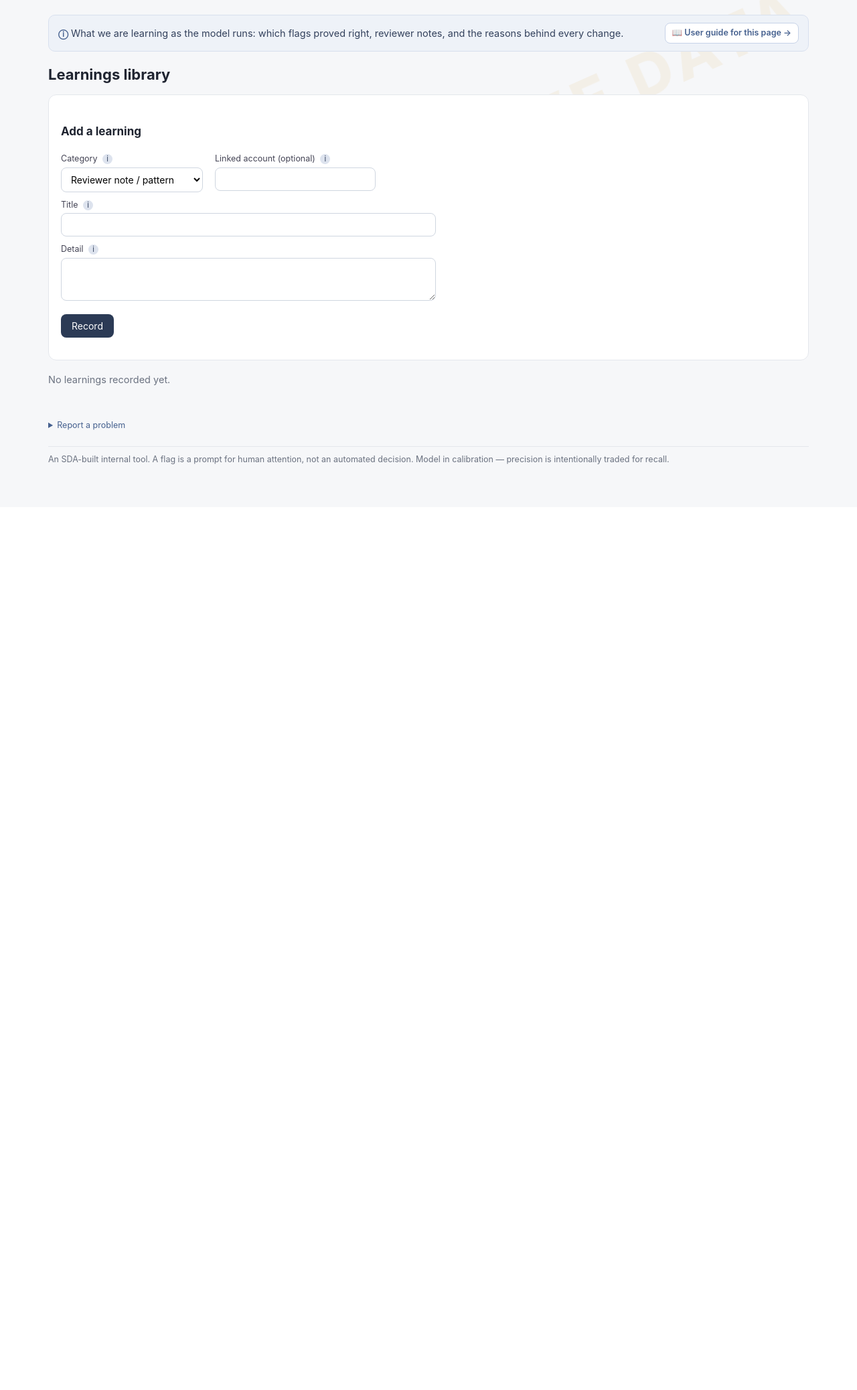
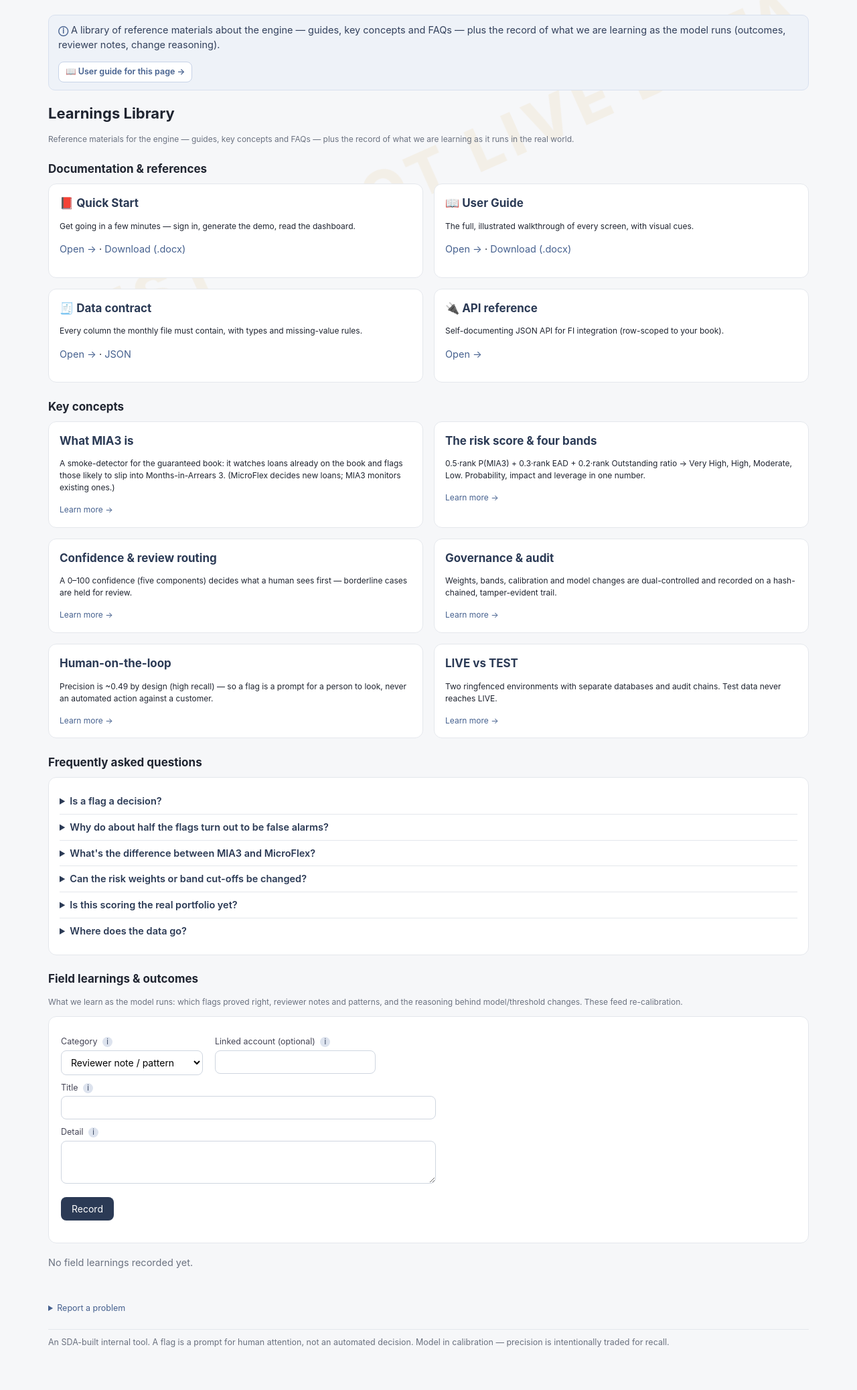
Before and after one commit to nazrulh-creator/mia3-ews-engine, a FastAPI app: page /learnings in a window 1280 px wide. Shown: the part 143-2218 px from the top of the page at 67% size. Before the commit the page ends 836 px from the top, so only its background shows below. Run offline with FastAPI, Linux system fonts and the light colour scheme; the visitor is signed in with stand-in values (Sample User, id 1).

Commit message:
Repurpose Learnings into a reference Learnings Library
- /learnings is now a library: documentation & references (Quick Start,
  User Guide, data contract, API — with open/download links), key-concept
  cards deep-linked to the guide, and an FAQ.
- The field-learnings/outcomes capture (feature 4.8) is retained as a
  clearly-separated section so re-calibration keeps its evidence base.
- Updated the screen purpose and guide section 15 accordingly.

Co-Authored-By: Claude Opus 4.8 <noreply@anthropic.com>

```diff
--- a/app/static/app.css
+++ b/app/static/app.css
@@ -137,3 +137,9 @@ ul.g-seen li{margin:5px 0}
 .qs-card li{margin:5px 0;font-size:13.5px}
 @media(max-width:860px){.qs-grid{grid-template-columns:1fr}.guide{flex-direction:column}
   .guide-toc{position:static;flex-basis:auto;width:100%;max-height:none}}
+
+/* ---- Learnings library FAQ ---- */
+.card details{border-bottom:1px solid var(--line);padding:8px 0}
+.card details:last-child{border-bottom:none}
+.card details summary{cursor:pointer;font-weight:600;color:var(--sda)}
+.card details p{margin:8px 0 2px}
--- a/app/templates/learnings.html
+++ b/app/templates/learnings.html
@@ -1,9 +1,108 @@
 {% extends "base.html" %}
 {% import "_macros.html" as m %}
 {% block content %}
-<h1>Learnings library</h1>
+<h1>Learnings Library</h1>
+<p class="muted small">Reference materials for the engine — guides, key concepts and
+  FAQs — plus the record of what we are learning as it runs in the real world.</p>
+
+<h2>Documentation &amp; references</h2>
+<div class="qs-grid">
+  <div class="qs-card">
+    <h3>📕 Quick Start</h3>
+    <p class="small">Get going in a few minutes — sign in, generate the demo, read the dashboard.</p>
+    <p><a href="/quickstart" target="_blank" rel="noopener">Open →</a> ·
+       <a href="/quickstart/download">Download (.docx)</a></p>
+  </div>
+  <div class="qs-card">
+    <h3>📖 User Guide</h3>
+    <p class="small">The full, illustrated walkthrough of every screen, with visual cues.</p>
+    <p><a href="/guide" target="_blank" rel="noopener">Open →</a> ·
+       <a href="/guide/download">Download (.docx)</a></p>
+  </div>
+  <div class="qs-card">
+    <h3>🧾 Data contract</h3>
+    <p class="small">Every column the monthly file must contain, with types and missing-value rules.</p>
+    <p><a href="/contract" target="_blank" rel="noopener">Open →</a> ·
+       <a href="/api/v1/contract" target="_blank" rel="noopener">JSON</a></p>
+  </div>
+  {% if user.role in ['internal','fi'] %}
+  <div class="qs-card">
+    <h3>🔌 API reference</h3>
+    <p class="small">Self-documenting JSON API for FI integration (row-scoped to your book).</p>
+    <p><a href="/api/docs" target="_blank" rel="noopener">Open →</a></p>
+  </div>
+  {% endif %}
+</div>
+
+<h2>Key concepts</h2>
+<div class="qs-grid">
+  <div class="qs-card">
+    <h3>What MIA3 is</h3>
+    <p class="small">A smoke-detector for the guaranteed book: it watches loans already on the
+      book and flags those likely to slip into Months-in-Arrears 3. (MicroFlex decides new
+      loans; MIA3 monitors existing ones.)</p>
+    <a class="small" href="/guide#flow" target="_blank" rel="noopener">Learn more →</a>
+  </div>
+  <div class="qs-card">
+    <h3>The risk score &amp; four bands</h3>
+    <p class="small">0.5·rank P(MIA3) + 0.3·rank EAD + 0.2·rank Outstanding ratio → Very High,
+      High, Moderate, Low. Probability, impact and leverage in one number.</p>
+    <a class="small" href="/guide#riskscore" target="_blank" rel="noopener">Learn more →</a>
+  </div>
+  <div class="qs-card">
+    <h3>Confidence &amp; review routing</h3>
+    <p class="small">A 0–100 confidence (five components) decides what a human sees first —
+      borderline cases are held for review.</p>
+    <a class="small" href="/guide#confidence" target="_blank" rel="noopener">Learn more →</a>
+  </div>
+  <div class="qs-card">
+    <h3>Governance &amp; audit</h3>
+    <p class="small">Weights, bands, calibration and model changes are dual-controlled and
+      recorded on a hash-chained, tamper-evident trail.</p>
+    <a class="small" href="/guide#tuning" target="_blank" rel="noopener">Learn more →</a>
+  </div>
+  <div class="qs-card">
+    <h3>Human-on-the-loop</h3>
+    <p class="small">Precision is ~0.49 by design (high recall) — so a flag is a prompt for a
+      person to look, never an automated action against a customer.</p>
+    <a class="small" href="/guide#review" target="_blank" rel="noopener">Learn more →</a>
+  </div>
+  <div class="qs-card">
+    <h3>LIVE vs TEST</h3>
+    <p class="small">Two ringfenced environments with separate databases and audit chains.
+      Test data never reaches LIVE.</p>
+    <a class="small" href="/guide#live-test" target="_blank" rel="noopener">Learn more →</a>
+  </div>
+</div>
+
+<h2>Frequently asked questions</h2>
+<div class="card">
+  <details><summary>Is a flag a decision?</summary>
+    <p class="small">No. A flag prioritises an account for a human to review. The engine never
+      takes automated action against a customer while precision is being calibrated.</p></details>
+  <details><summary>Why do about half the flags turn out to be false alarms?</summary>
+    <p class="small">The model is deliberately tuned for high recall — to catch most at-risk
+      accounts early. Precision (~0.49) is the trade-off. The confidence gate and the human
+      review queue are how that trade-off is managed in practice.</p></details>
+  <details><summary>What's the difference between MIA3 and MicroFlex?</summary>
+    <p class="small">MicroFlex is a gatekeeper — it decides whether to let a new loan through.
+      MIA3 is a smoke detector — it monitors the loans already on the book.</p></details>
+  <details><summary>Can the risk weights or band cut-offs be changed?</summary>
+    <p class="small">Yes — internal risk can change them on the Tuning screen, with a re-banding
+      preview and a second approver (dual control). They are governed settings, never code.</p></details>
+  <details><summary>Is this scoring the real portfolio yet?</summary>
+    <p class="small">The hosted TEST app runs a synthetic stand-in model on synthetic data. The
+      back-tested XGBoost model drops in via the model registry / MIA3_MODEL_PATH.</p></details>
+  <details><summary>Where does the data go?</summary>
+    <p class="small">Synthetic data only in TEST; nothing leaves the engine, and every step is
+      written to the audit trail.</p></details>
+</div>
+
+<h2>Field learnings &amp; outcomes</h2>
+<p class="muted small">What we learn as the model runs: which flags proved right, reviewer
+  notes and patterns, and the reasoning behind model/threshold changes. These feed
+  re-calibration.</p>
 <div class="box">
-  <h2>Add a learning</h2>
   <form method="post" action="/learnings/add">
     <div class="row">
       <div><label>Category {{ m.info('learning_category') }}</label><select name="category">
@@ -18,13 +117,13 @@
   </form>
 </div>
 
-{% if not items %}<p class="muted">No learnings recorded yet.</p>{% else %}
+{% if not items %}<p class="muted">No field learnings recorded yet.</p>{% else %}
 {% for it in items %}
 <div class="card" style="margin-bottom:10px">
   <span class="pill">{{ it.category }}</span>
   <strong>{{ it.title }}</strong>
   <span class="muted small">· {{ it.author }} · {{ it.created_at.strftime('%Y-%m-%d') }}
-    {% if it.linked_account %}· <a href="/accounts">{{ it.linked_account }}</a>{% endif %}</span>
+    {% if it.linked_account %}· {{ it.linked_account }}{% endif %}</span>
   <p class="small">{{ it.body }}</p>
 </div>
 {% endfor %}
--- a/app/web_help.py
+++ b/app/web_help.py
@@ -29,8 +29,9 @@ SCREENS: Dict[str, str] = {
                "approver before they go live — nothing changes silently."),
     "demo": ("A safe, synthetic sandbox that exercises every feature and edge "
              "case. Use it to show the platform without touching real data."),
-    "learnings": ("What we are learning as the model runs: which flags proved "
-                  "right, reviewer notes, and the reasons behind every change."),
+    "learnings": ("A library of reference materials about the engine — guides, "
+                  "key concepts and FAQs — plus the record of what we are learning "
+                  "as the model runs (outcomes, reviewer notes, change reasoning)."),
     "audit": ("The tamper-evident record of everything the system did and who "
               "told it to. Read-only here; exportable for an auditor."),
     "models": ("The model registry. Which version is live, its back-tested "
```
Also changed, not shown: app/guide_content.py (+9 -7 lines).
